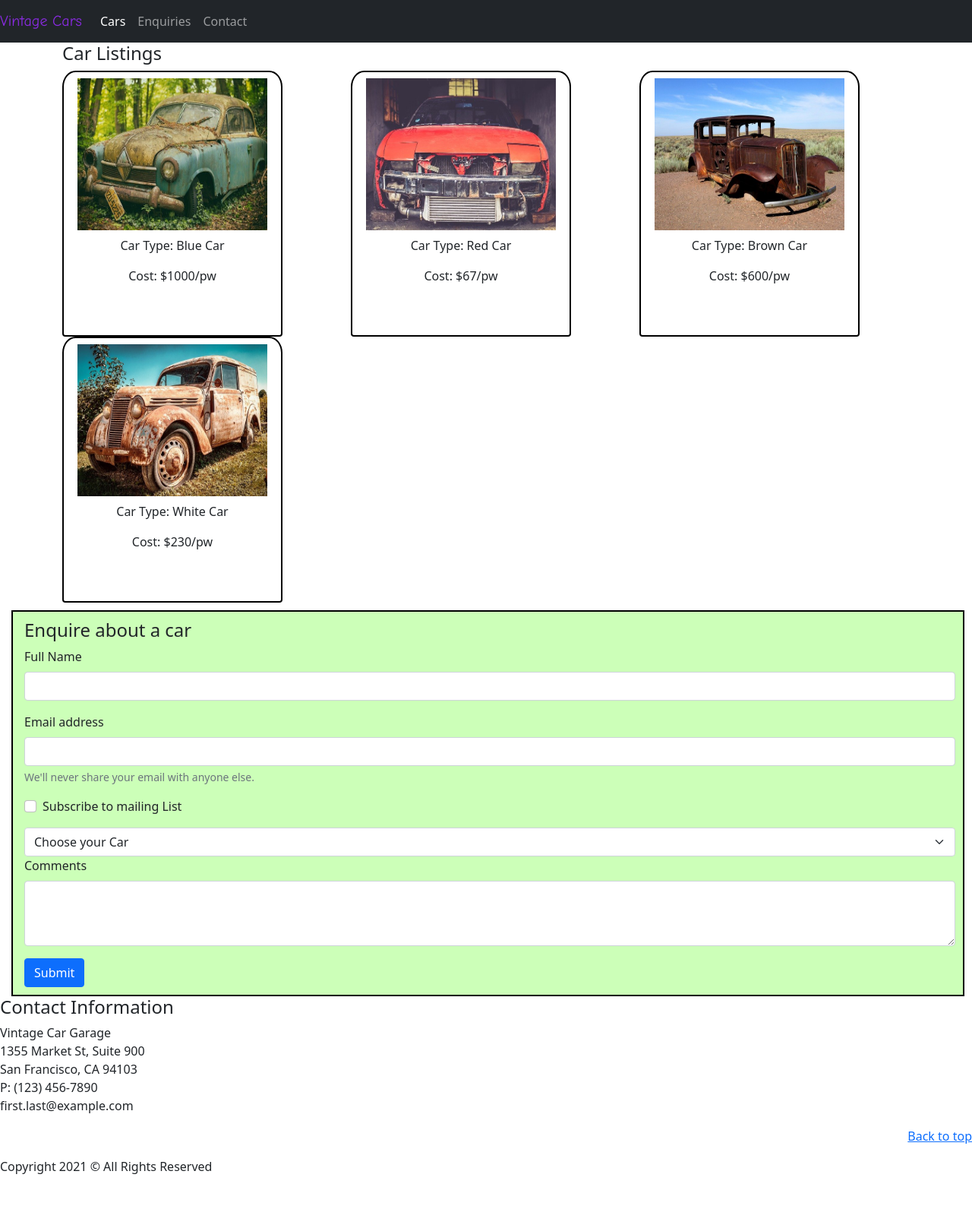
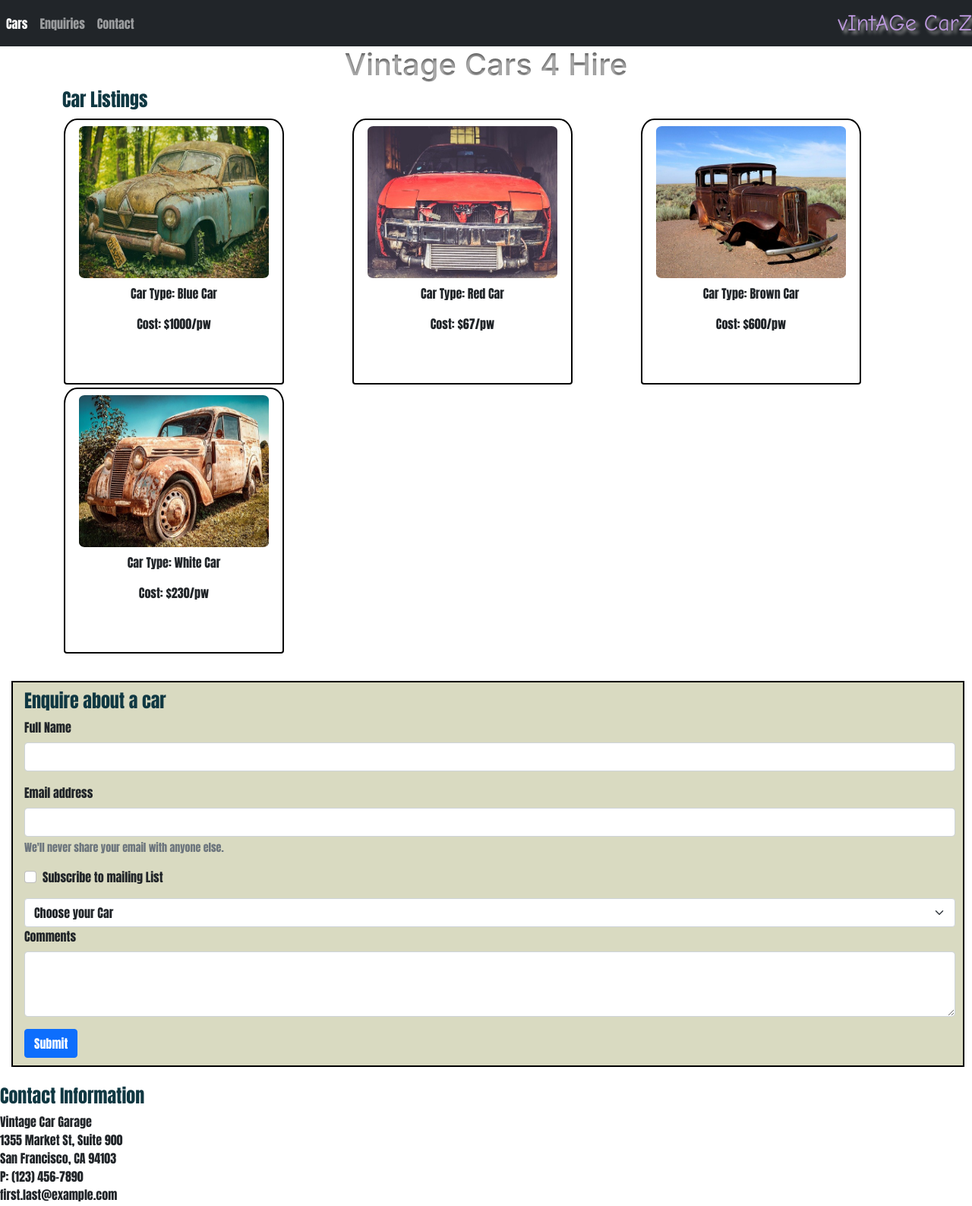
Before and after one commit to tripnfelt/VintageCarSite, a plain HTML site: page index.html in a window 1280 px wide. Shown: the top 1587 px of the page at 76% size. Before the commit the page ends 1563 px from the top, so only its background shows below. Drawn offline with nearby package versions, Linux system fonts and the light colour scheme.

Commit message:
it's okay i think

```diff
--- a/css/styles.css
+++ b/css/styles.css
@@ -1,6 +1,3 @@
-
-
-
 .card {
   height: 350px;
   width: 290px;
@@ -9,27 +6,54 @@
   border-top-right-radius: 6%;
   box-sizing: border-box;
   border: 2px black solid;
-    text-align:center
-
-
+  text-align: center;
+  margin: 2px;
 }
 
 .navbar-brand {
   font-family: "Comic Sans MS", "Comic Sans", cursive !important;
-    color: blueviolet !important;
+  color: rgb(189, 153, 223) !important;
+  font-size: 30px;
+  text-shadow: 4px 4px 4px #aaa;
+}
+
+body {
+  font-family: Impact, Haettenschweiler, "Arial Narrow Bold", sans-serif;
+}
+
+header {
+  text-align: center;
+  font-family: -apple-system, BlinkMacSystemFont, "Segoe UI", Roboto, Oxygen,
+    Ubuntu, Cantarell, "Open Sans", "Helvetica Neue", sans-serif;
+
+  background-color: #666666;
+  -webkit-background-clip: text;
+  -moz-background-clip: text;
+  background-clip: text;
+  color: transparent;
+  text-shadow: rgba(255, 255, 255, 0.5) 0px 3px 3px;
+}
+
+h4 {
+  color: rgb(16, 56, 66);
 }
 
 img {
   height: 200px;
   width: 250px;
-
+  border-radius: 3%;
 }
 
 form {
   border: 2px black solid;
   padding: 10px 10px 10px 15px;
-    background-color: rgb(204, 255, 184);
+  background-color: rgb(217, 218, 193);
   margin: 10px 10px 0 15px;
+}
+
+footer {
+  background: #000;
+  color: cornsilk;
 }
 
 @media only screen and (max-width: 800px) {
--- a/index.html
+++ b/index.html
@@ -1,39 +1,70 @@
 <!DOCTYPE html>
 <html lang="en">
   <head>
-    <link href="https://cdn.jsdelivr.net/npm/bootstrap@5.1.0/dist/css/bootstrap.min.css" rel="stylesheet" integrity="sha384-KyZXEAg3QhqLMpG8r+8fhAXLRk2vvoC2f3B09zVXn8CA5QIVfZOJ3BCsw2P0p/We" crossorigin="anonymous">
-    <link rel="stylesheet" href="./css/styles.css">
-    <meta charset="UTF-8">
-    <meta http-equiv="X-UA-Compatible" content="IE=edge">
-    <meta name="viewport" content="width=device-width, initial-scale=1.0">
+    <link
+      href="https://cdn.jsdelivr.net/npm/bootstrap@5.1.0/dist/css/bootstrap.min.css"
+      rel="stylesheet"
+      integrity="sha384-KyZXEAg3QhqLMpG8r+8fhAXLRk2vvoC2f3B09zVXn8CA5QIVfZOJ3BCsw2P0p/We"
+      crossorigin="anonymous"
+    />
+    <link rel="stylesheet" href="./css/styles.css" />
+    <script
+      src="https://code.jquery.com/jquery-3.4.1.slim.min.js"
+      integrity="sha384-J6qa4849blE2+poT4WnyKhv5vZF5SrPo0iEjwBvKU7imGFAV0wwj1yYfoRSJoZ+n"
+      crossorigin="anonymous"
+    ></script>
+    <script
+      src="https://cdn.jsdelivr.net/npm/popper.js@1.16.0/dist/umd/popper.min.js"
+      integrity="sha384-Q6E9RHvbIyZFJoft+2mJbHaEWldlvI9IOYy5n3zV9zzTtmI3UksdQRVvoxMfooAo"
+      crossorigin="anonymous"
+    ></script>
+    <script
+      src="https://stackpath.bootstrapcdn.com/bootstrap/4.4.1/js/bootstrap.min.js"
+      integrity="sha384-wfSDF2E50Y2D1uUdj0O3uMBJnjuUD4Ih7YwaYd1iqfktj0Uod8GCExl3Og8ifwB6"
+      crossorigin="anonymous"
+    ></script>
+    <meta charset="UTF-8" />
+    <meta http-equiv="X-UA-Compatible" content="IE=edge" />
+    <meta name="viewport" content="width=device-width, initial-scale=1.0" />
     <title>VintageCarSite</title>
   </head>
   <body>
-
-<!-- Navbar Start -->
-<nav id="top_jump" class="navbar navbar-expand-lg navbar-dark bg-dark">
-    <div class="navbar-collapse collapse w-100 order-1 order-md-0 dual-collapse2">
-      <a class="navbar-brand" >Vintage Cars</a>
-      <button class="navbar-toggler" type="button" data-bs-toggle="collapse" data-bs-target="#navbarNav" aria-controls="navbarNav" aria-expanded="false" aria-label="Toggle navigation">
-        <span class="navbar-toggler-icon"></span>
-      </button>
-      <div class="navbar-collapse collapse w-100 order-3 dual-collapse2" id="navbarNav">
-        <ul class="navbar-nav ml-auto">
+    <nav class="navbar navbar-expand-md navbar-dark bg-dark">
+      <div
+        class="navbar-collapse collapse w-100 order-1 order-md-0 dual-collapse2"
+      >
+        <ul class="navbar-nav mr-auto">
           <li class="nav-item">
-            <a class="nav-link active" aria-current="page" href="#listings_jump">Cars</a>
+            <a class="nav-link active" aria-current="page" href="#listings_jump"
+              >Cars</a
+            >
           </li>
           <li class="nav-item">
             <a class="nav-link" href="#enquire_jump">Enquiries</a>
           </li>
           <li class="nav-item">
             <a class="nav-link" href="#contact_jump">Contact</a>
+          </li>
         </ul>
       </div>
+      <div class="mx-auto order-0">
+        <a class="navbar-brand mx-auto" href="#">vIntAGe CarZ</a>
+        <button
+          class="navbar-toggler"
+          type="button"
+          data-toggle="collapse"
+          data-target=".dual-collapse2"
+        >
+          <span class="navbar-toggler-icon"></span>
+        </button>
       </div>
     </nav>
     <!-- Navbar End -->
 
     <!-- Heading Start -->
+    <header>
+      <h1>Vintage Cars 4 Hire</h1>
+    </header>
     <!-- Heading End -->
 
     <!-- Car Listing Cards start -->
@@ -84,22 +115,33 @@
     </section>
     <!-- Car Listing Cards End -->
 
+    <br />
+
     <!-- Form Start -->
     <form id="enquire_jump">
       <h4>Enquire about a car</h4>
       <div class="mb-3">
         <label for="FullName" class="form-label">Full Name</label>
-        <input type="text" class="form-control" id="FullName">
+        <input type="text" class="form-control" id="FullName" />
       </div>
       <div class="mb-3">
         <label for="exampleInputEmail1" class="form-label">Email address</label>
-      <input type="email" class="form-control" id="exampleInputEmail1" aria-describedby="emailHelp">
-      <div id="emailHelp" class="form-text">We'll never share your email with anyone else.</div>
+        <input
+          type="email"
+          class="form-control"
+          id="exampleInputEmail1"
+          aria-describedby="emailHelp"
+        />
+        <div id="emailHelp" class="form-text">
+          We'll never share your email with anyone else.
+        </div>
       </div>
 
       <div class="mb-3 form-check">
-      <input type="checkbox" class="form-check-input" id="exampleCheck1">
-      <label class="form-check-label" for="exampleCheck1">Subscribe to mailing List</label>
+        <input type="checkbox" class="form-check-input" id="exampleCheck1" />
+        <label class="form-check-label" for="exampleCheck1"
+          >Subscribe to mailing List</label
+        >
       </div>
       <select class="form-select" aria-label="Default select example">
         <option selected>Choose your Car</option>
@@ -109,34 +151,47 @@
         <option value="3">White Car</option>
       </select>
       <div class="mb-3">
-        <label for="exampleFormControlTextarea1" class="form-label">Comments</label>
-        <textarea class="form-control" id="exampleFormControlTextarea1" rows="3"></textarea>
+        <label for="exampleFormControlTextarea1" class="form-label"
+          >Comments</label
+        >
+        <textarea
+          class="form-control"
+          id="exampleFormControlTextarea1"
+          rows="3"
+        ></textarea>
       </div>
       <button type="submit" class="btn btn-primary">Submit</button>
     </form>
     <!-- Form End -->
 
+    <br />
+
     <!-- Contact Information Start -->
     <address id="contact_jump">
       <h4>Contact Information</h4>
       Vintage Car Garage
-    <br>
+      <br />
       1355 Market St, Suite 900
-    <br>
+      <br />
       San Francisco, CA 94103
-    <br>
+      <br />
       P: (123) 456-7890
-    <br>
+      <br />
       first.last@example.com
     </address>
+
     <!-- Contact Information End -->
 
     <!-- Back to top Nav Start -->
     <p id="toplink"><a href="#top_jump">Back to top</a></p>
     <!-- Back to top Nav End -->
 
+    <br />
+
     <!-- Footer Start -->
+    <footer>
       <p>Copyright 2021 &copy; All Rights Reserved</p>
+    </footer>
     <!-- Footer End -->
   </body>
 </html>
```
Also changed, not shown: 1 other file. Lines whose indentation alone changed are shown as unchanged.
